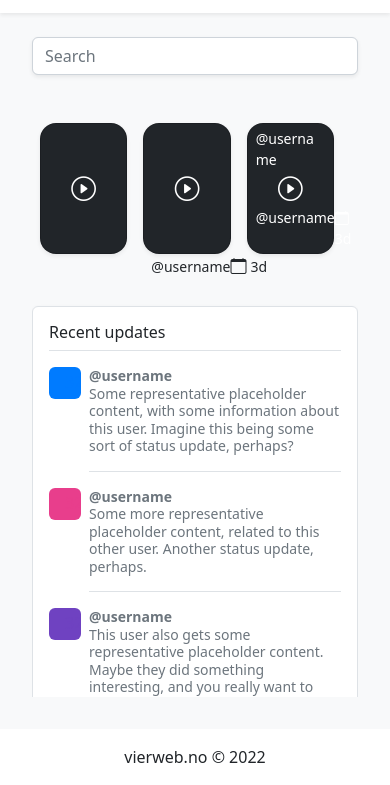
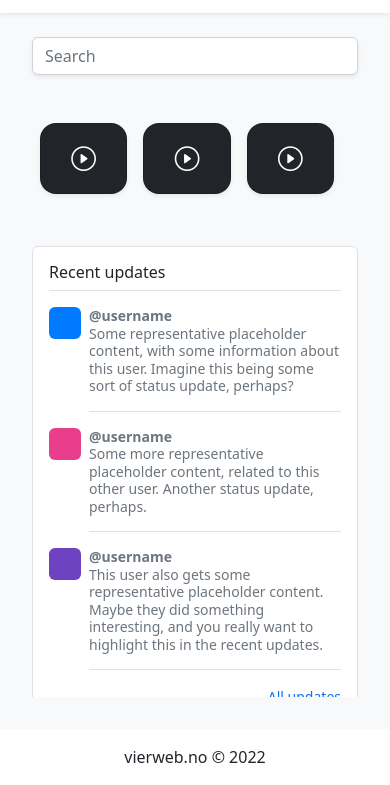
Before and after one commit to donnybrilliant/CSS-Frameworks, a website: page index.html in a window 390 px wide. Shown: the part 59-844 px from the top of the page. Drawn offline with nearby package versions, Linux system fonts and the light colour scheme; files that its build step writes are made by us from their sources.

Commit message:
Adjust cards for inconsistency

```diff
--- a/index.html
+++ b/index.html
@@ -72,7 +72,7 @@
                                     <i class="fs-2 bi bi-play-circle"></i>
                                 </div>
                             </div>
-                            <ul class="d-flex list-unstyled justify-content-between px-2">
+                            <ul class="d-none d-sm-flex list-unstyled justify-content-between px-2">
                                 <li class="d-flex align-items-center">
                                     <small>@username</small>
                                 </li>
@@ -86,10 +86,11 @@
 
                         <div class="col">
                             <div class="card h-100 text-bg-dark rounded-4 shadow-sm">
-                                <div class="d-flex h-100 flex-column justify-content-between px-2 py-1">
-                                    <small>@username</small>
+                                <div
+                                    class="d-flex h-100 flex-column justify-content-center justify-content-sm-between px-2 py-1">
+                                    <small class="d-none d-sm-block">@username</small>
                                     <i class="fs-2 bi bi-play-circle align-self-center"></i>
-                                    <div class="d-flex justify-content-between">
+                                    <div class="d-none d-sm-flex justify-content-between">
                                         <small>@username</small>
 
                                         <small><i class="bi bi-calendar me-1"></i>3d</small>
```
